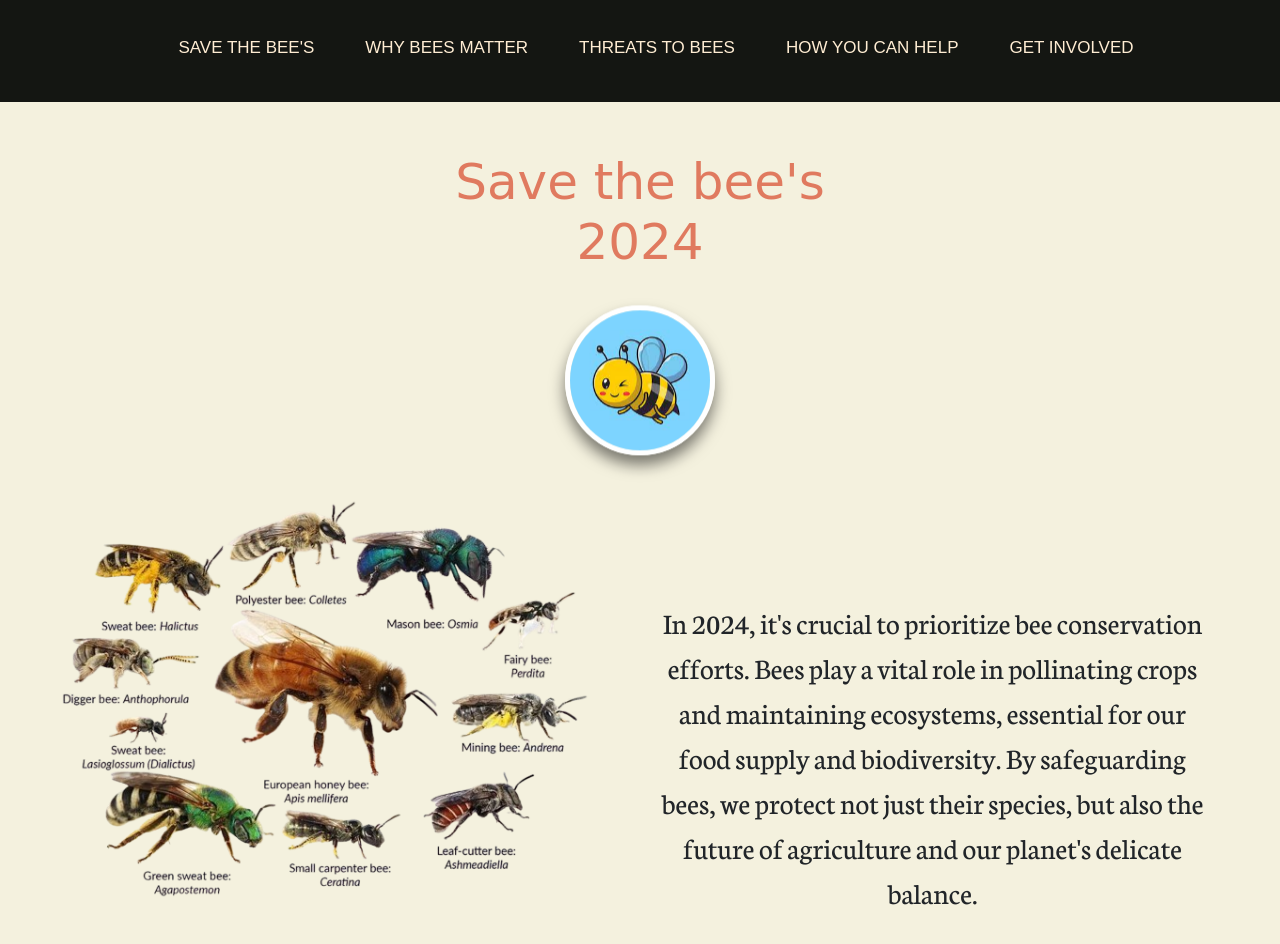
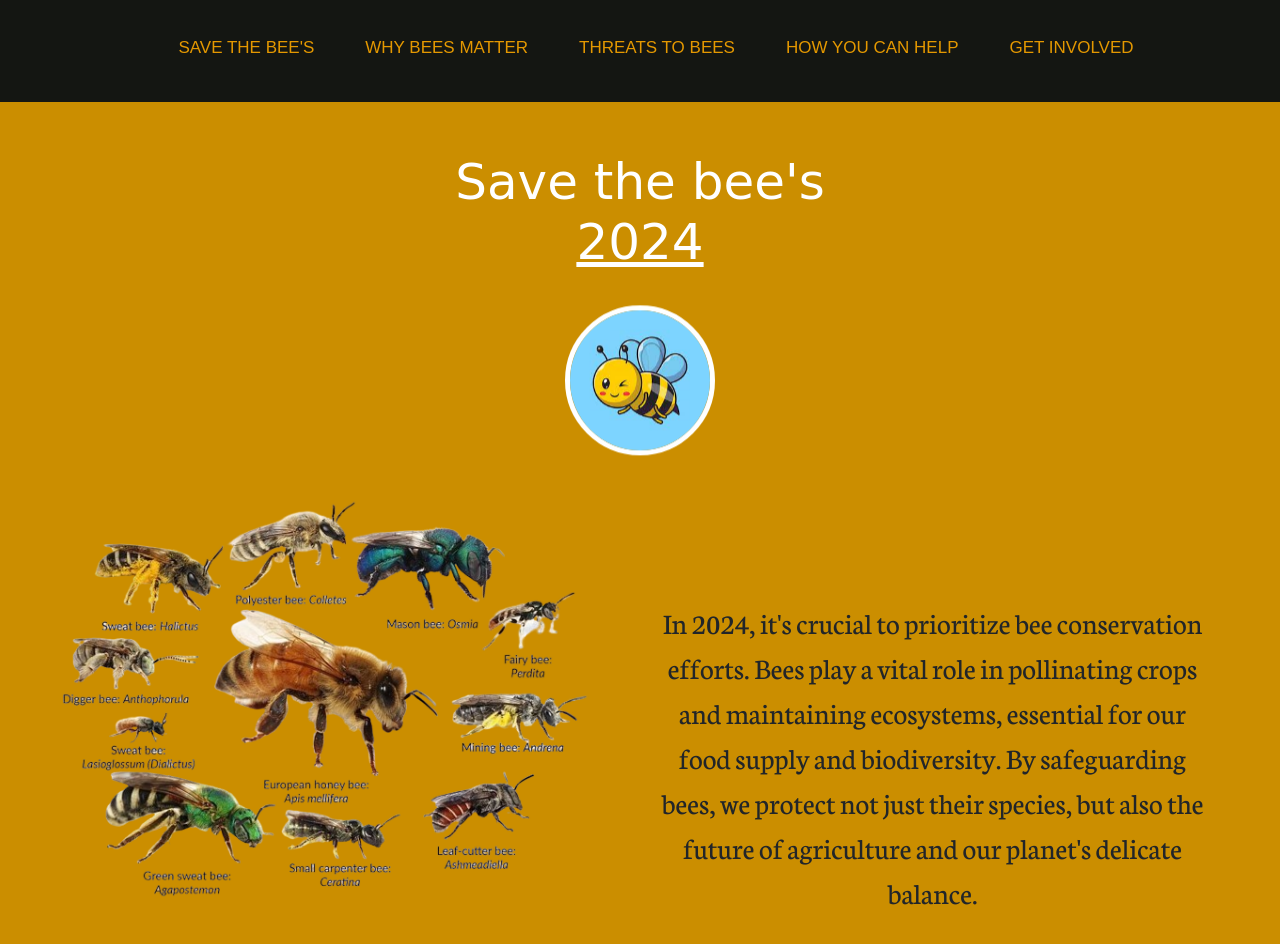
Before and after one commit to ElilRL/TCA-3, a plain HTML site: page index.html in a window 1280 px wide. Drawn offline with nearby package versions, Linux system fonts and the light colour scheme; a web font is replaced by a local one.

Commit message:
All done

```diff
--- a/css/style.css
+++ b/css/style.css
@@ -17,7 +17,7 @@
 
 
 body {
-    background-color: #F4F1DE;
+    background-color: #cb8e00;
     align-items: center;
     align-self: center;
     align-content: center;
@@ -26,7 +26,7 @@ body {
 
 
 h1 {
-    color: #E07A5F;
+    color: #ffffff;
     font-family: "Gluten", cursive;
     font-size: 50px;
 }
@@ -64,7 +64,7 @@ h1 {
   background: transparent;
   border: none;
   padding: 1em 1.5em;
-  color: #ffedd3;
+  color: #e49800;
   text-transform: uppercase;
   position: relative;
   transition: 0.5s ease;
@@ -80,13 +80,13 @@ h1 {
   bottom: 0;
   height: 2px;
   width: 0;
-  background-color: #F2CC8F;
+  background-color: #e9ad34;
   transition: 0.5s ease;
 }
 
 
 .btn:hover {
-  color: #1e1e2b;
+  color: #ffffff;
   transition-delay: 0.5s;
 }
 
@@ -103,7 +103,7 @@ h1 {
   bottom: 0;
   height: 0;
   width: 100%;
-  background-color: #F2CC8F;
+  background-color: #bb8b29;
   transition: 0.4s ease;
   z-index: -1;
 }
@@ -214,15 +214,15 @@ span a {
 
 @keyframes float {
 	0% {
-		box-shadow: 0 5px 15px 0px rgba(0,0,0,0.6);
+
 		transform: translatey(0px);
 	}
 	50% {
-		box-shadow: 0 25px 15px 0px rgba(0,0,0,0.2);
+
 		transform: translatey(-20px);
 	}
 	100% {
-		box-shadow: 0 5px 15px 0px rgba(0,0,0,0.6);
+
 		transform: translatey(0px);
 	}
 }
@@ -243,7 +243,7 @@ span a {
 	border: 5px white solid;
 	border-radius: 50%;
 	overflow: hidden;
-	box-shadow: 0 5px 15px 0px rgba(0,0,0,0.6);
+
 	transform: translatey(0px);
 	animation: float 6s ease-in-out infinite;
 	img { width: 100%; height: auto; }
@@ -256,3 +256,7 @@ span a {
 	box-sizing: border-box;
 	text-align: center;
 }
+
+.A1{
+  color: #ffffff;
+}
--- a/index.html
+++ b/index.html
@@ -42,7 +42,7 @@
         <div class="row rww1">
             <div class="col"></div>
             <div class="col">
-                <h1>Save the bee's<br> 2024</h1>
+                <h1>Save the bee's<br> <a class="A1" href="https://savethebee.org/">2024</a> </h1>
             </div>
             <div class="col"></div>
         </div>
```
